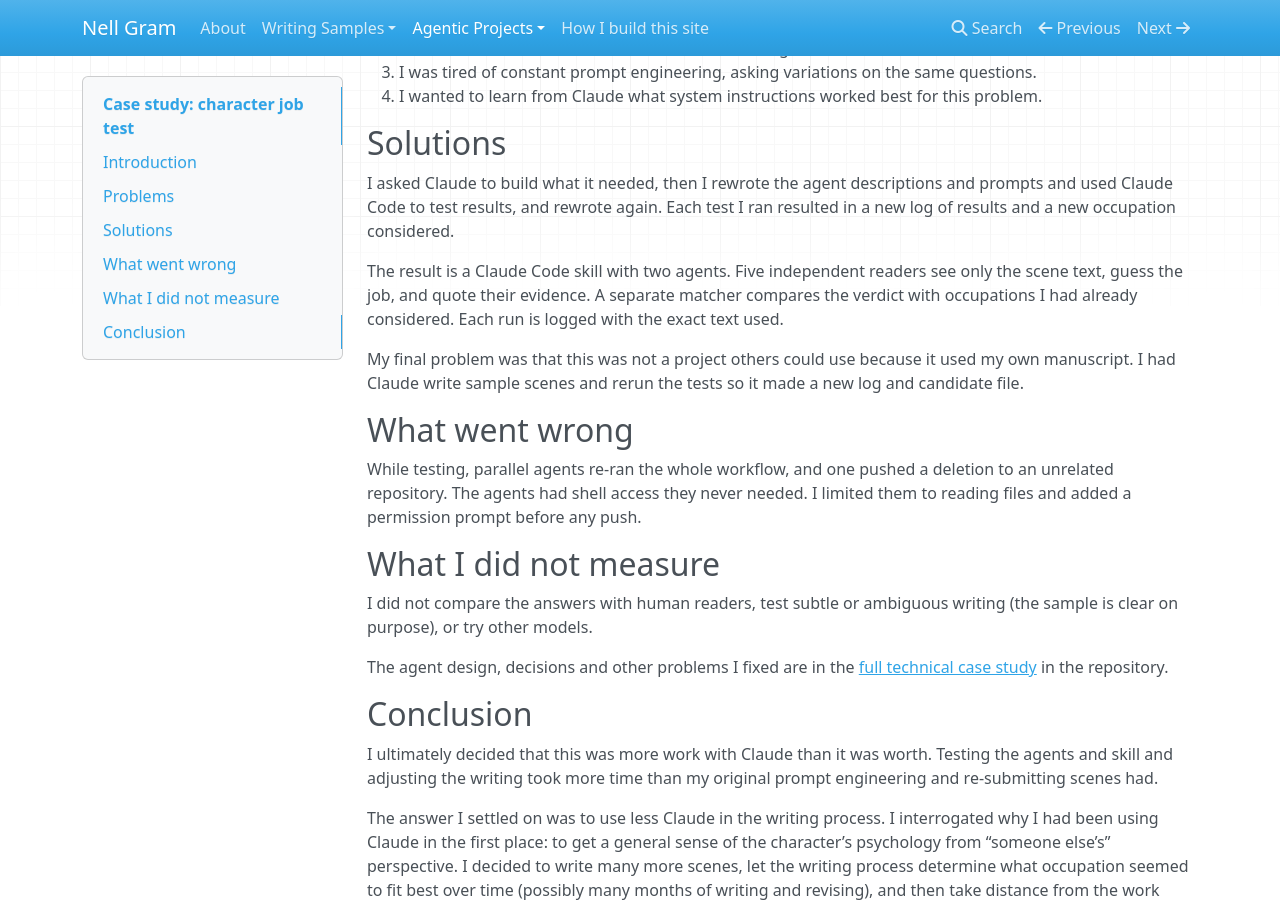
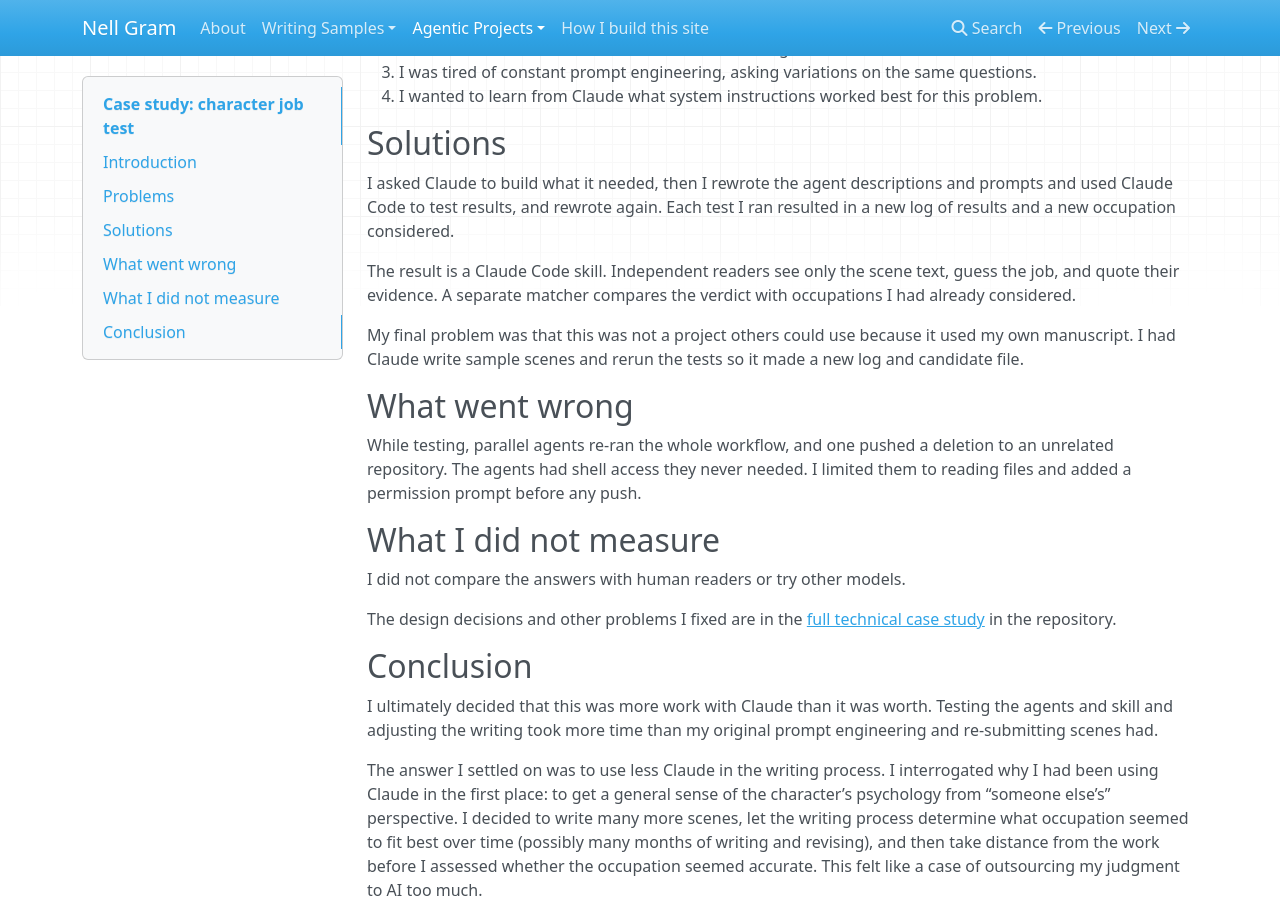
Before and after one commit to nellcgram/nellcgram.github.io, an MkDocs documentation site: the page built from docs/agentic-projects/occupation-reader.md, in a window 1280 px wide and 900 px high, scrolled down 407 px. Built offline with MkDocs 1.6.1, drawn with Linux system fonts in a browser that asks for light colours; nearby versions of some CDN libraries.

Commit message:
Keep the website pages to the story; move limits and results out of repeats
Co-Authored-By: Claude Sonnet 5.5 <noreply@anthropic.com>

```diff
--- a/docs/agentic-projects/occupation-reader.md
+++ b/docs/agentic-projects/occupation-reader.md
@@ -19,7 +19,7 @@ I built this to solve a characterization problem. I wanted to submit all manuscr
 
 I asked Claude to build what it needed, then I rewrote the agent descriptions and prompts and used Claude Code to test results, and rewrote again. Each test I ran resulted in a new log of results and a new occupation considered.
 
-The result is a Claude Code skill with two agents. Five independent readers see only the scene text, guess the job, and quote their evidence. A separate matcher compares the verdict with occupations I had already considered. Each run is logged with the exact text used.
+The result is a Claude Code skill. Independent readers see only the scene text, guess the job, and quote their evidence. A separate matcher compares the verdict with occupations I had already considered.
 
 My final problem was that this was not a project others could use because it used my own manuscript. I had Claude write sample scenes and rerun the tests so it made a new log and candidate file.
 
@@ -29,9 +29,9 @@ While testing, parallel agents re-ran the whole workflow, and one pushed a delet
 
 ## What I did not measure
 
-I did not compare the answers with human readers, test subtle or ambiguous writing (the sample is clear on purpose), or try other models.
+I did not compare the answers with human readers or try other models.
 
-The agent design, decisions and other problems I fixed are in the [full technical case study](https://github.com/nellcgram/blind-occupation-reader/blob/main/docs/case-study.md) in the repository.
+The design decisions and other problems I fixed are in the [full technical case study](https://github.com/nellcgram/blind-occupation-reader/blob/main/docs/case-study.md) in the repository.
 
 ## Conclusion
 
```
Also changed, not shown: docs/agentic-projects/docs-assistant.md (+1 -14 lines).
